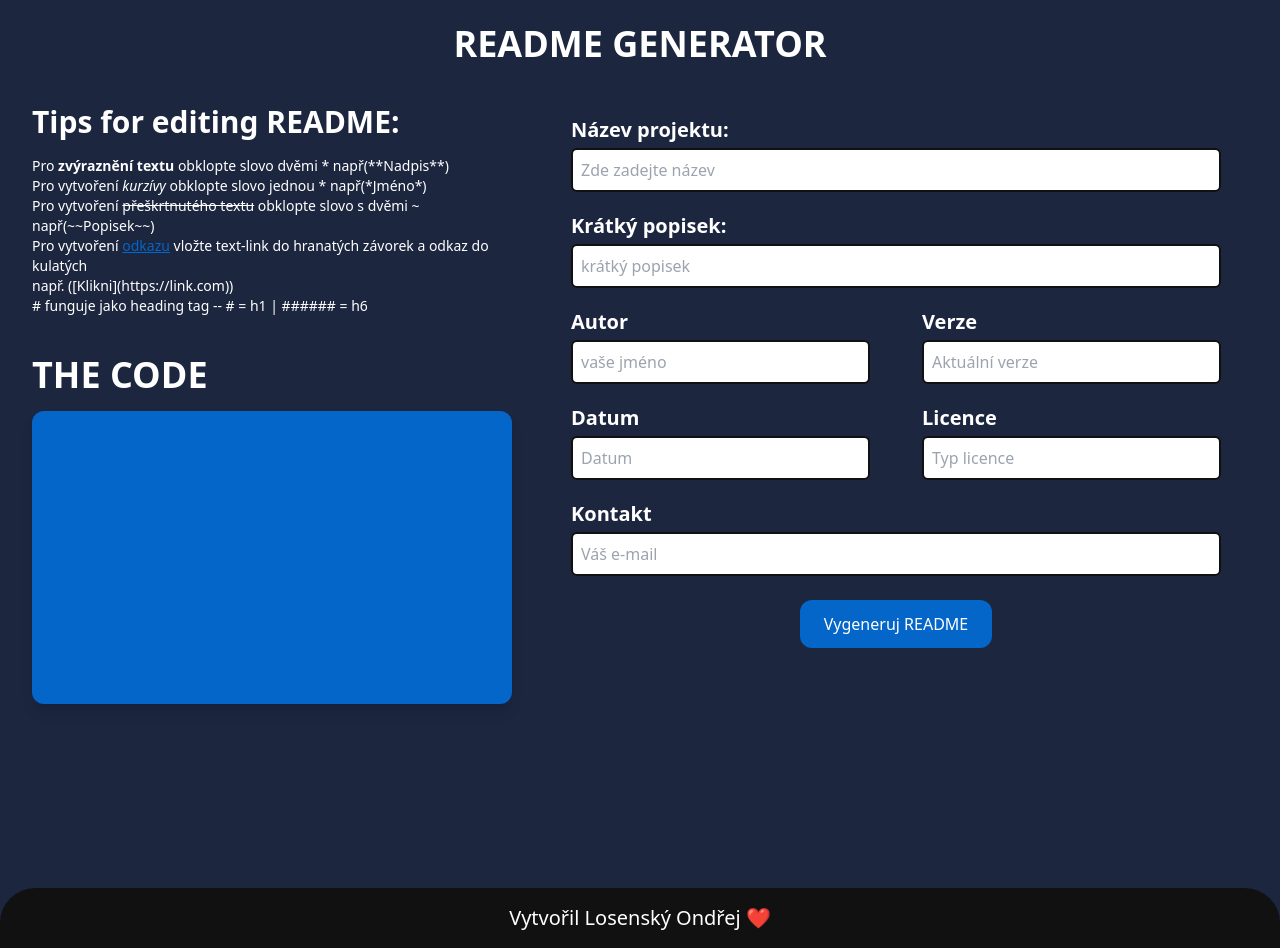
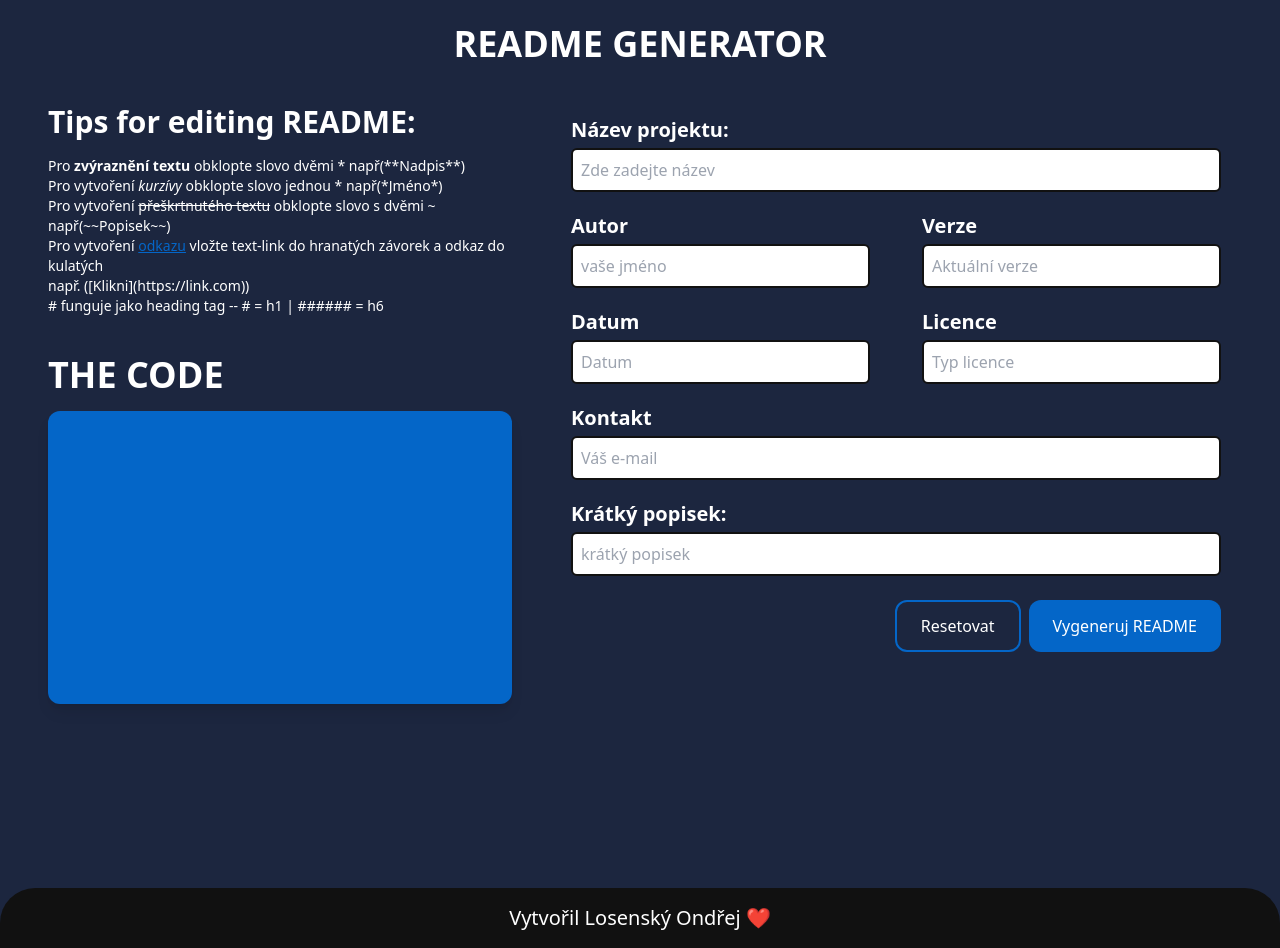
Before and after one commit to OndrejLosensky/generate-readme, a React (Create React App) app: page / in a window 1280 px wide. Built offline with nearby package versions, Linux system fonts and the light colour scheme; the HTML template or start-up script is replaced by a standard one.

Commit message:
uprava UI

```diff
--- a/src/components/createReadme/CreateReadme.js
+++ b/src/components/createReadme/CreateReadme.js
@@ -41,7 +41,8 @@ function CreateReadme() {
     <div>
       <h1 className='uppercase text-4xl font-bold text-center text-whiteText py-6'> Readme generator</h1>
       <div className='flex flex-row justify-start h-screen'> {/* ml-24 | smazat justify center pro posunutí doleva*/}
-          <div className='w-[40%] h-[80%]flex flex-col pl-8'>
+          {/* Levá část*/}
+          <div className='w-[40%] h-[80%]flex flex-col pl-12'>
             <div className='h-1/3'>
               <h2 className= 'text-3xl font-semibold text-whiteText text-left pt-4'>
                 Tips for editing README:
@@ -64,6 +65,8 @@ function CreateReadme() {
               </div>
             </div>
           </div>
+
+          {/* Pravá část*/}
           <div className='w-[60%] h-[80%] rounded-2xl'>
             <form className='flex flex-col items-center py-4'>
               <div className='py-2'>
@@ -77,14 +80,6 @@ function CreateReadme() {
                   />
                 </div>
 
-                <div>
-                  <Title text="Krátký popisek:"/>
-                  <AddInput
-                    placeholder="krátký popisek"
-                    value={shortDescription}
-                    onChange={(e) => setShortDescription(e.target.value)}
-                  />
-                </div>
                 {/* TŘETÍ ŘÁDEK */}
                 <div className='flex flex-row'>
                   <div className='w-[46%]'>
@@ -135,16 +130,28 @@ function CreateReadme() {
                   onChange={(e) => setContact(e.target.value)}
                   />
                 </div>
+                <div>
+                  <Title text="Krátký popisek:"/>
+                  <AddInput
+                    placeholder="krátký popisek"
+                    value={shortDescription}
+                    onChange={(e) => setShortDescription(e.target.value)}
+                  />
+                </div>
 
 
               </div>
 
               {/* Tlačítko*/}
-              <div className='px-8'>
-                <button className='text-whiteText px-6 py-3 bg-buttonColor rounded-xl hover:bg-buttonHover duration-300'
+              <div className='w-[650px] flex justify-end'>
+                <button className='mx-2 text-whiteText px-6 py-3 border-2 border-buttonColor rounded-xl hover:bg-buttonHover duration-300'>
+                  Resetovat
+                </button>
+                <button className=' text-whiteText px-6 py-3 bg-buttonColor rounded-xl hover:bg-buttonHover duration-300'
                  type="button" onClick={generateReadme}>
                   Vygeneruj README
                 </button>
+
               </div>
 
             </form>
```
